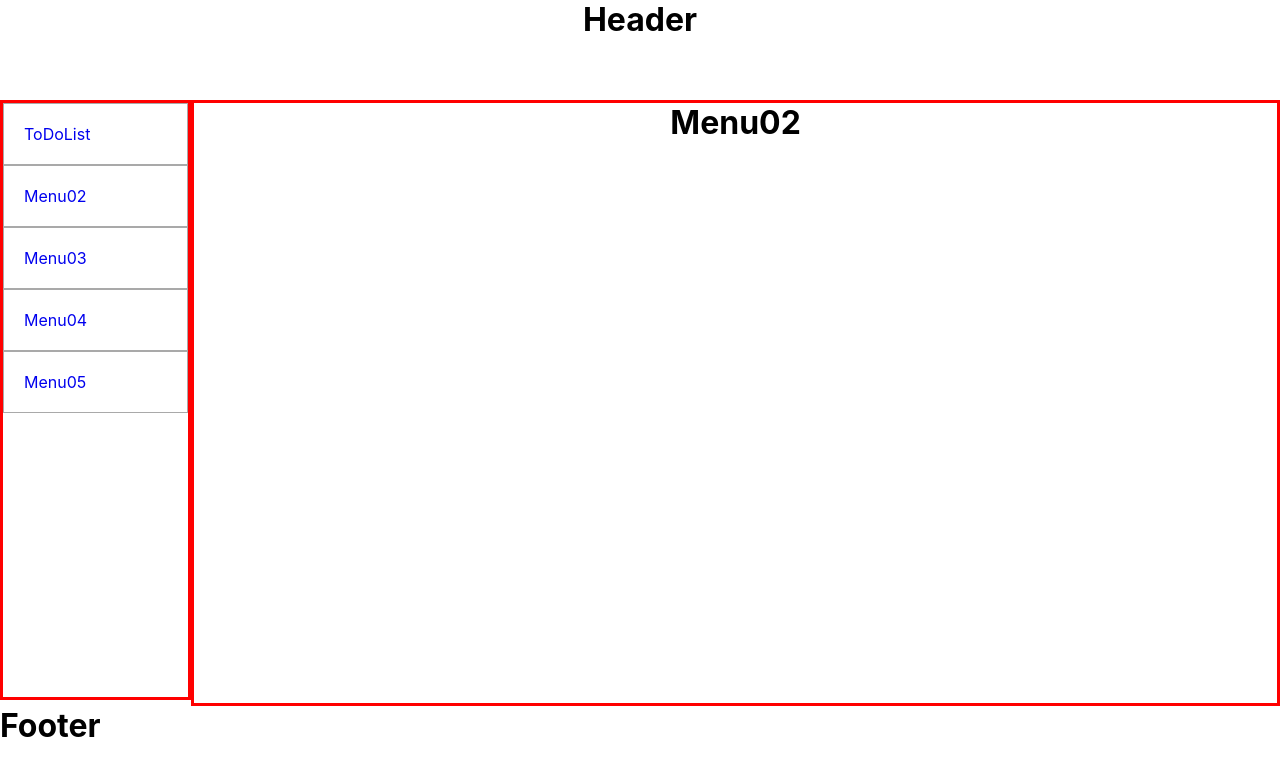
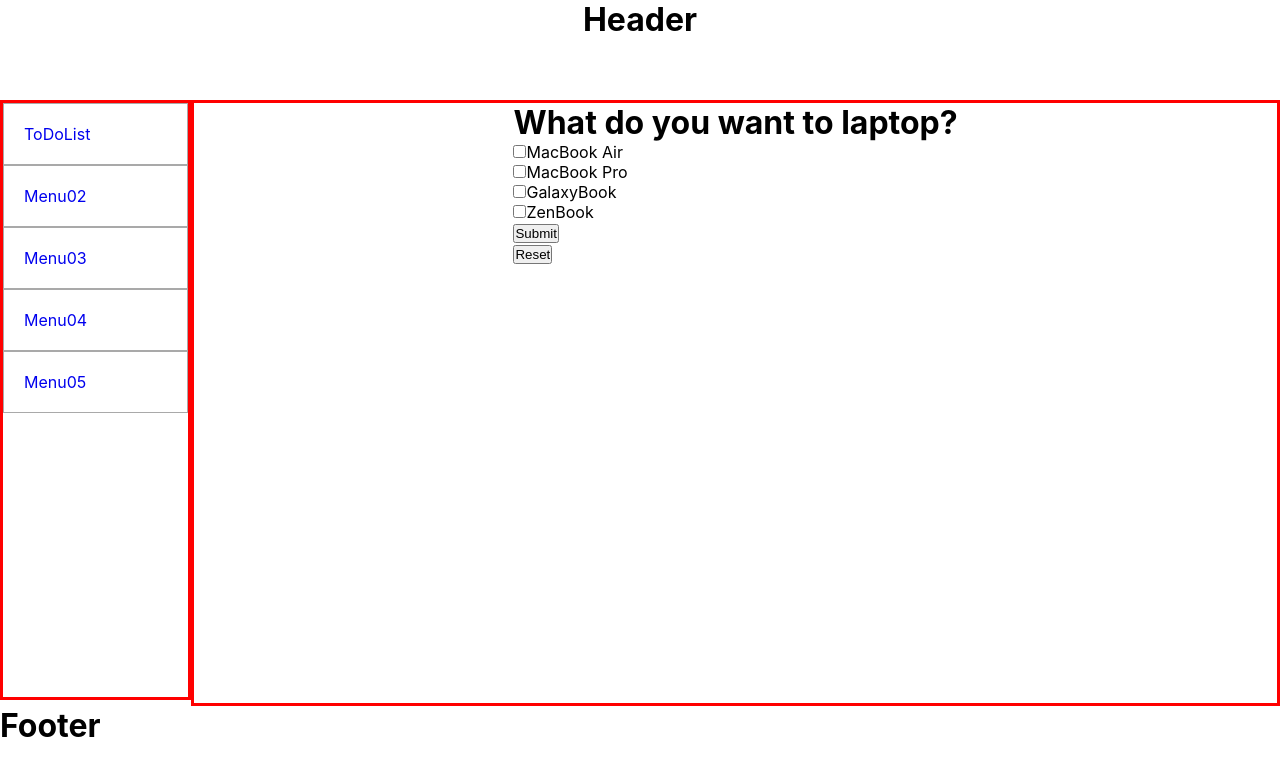
Before and after one commit to bigveloper/practice_layout, a React (Create React App) app: page /menu02 in a window 1280 px wide. Shown: the top 776 px of the page. Built offline with nearby package versions, Linux system fonts and the light colour scheme.

Commit message:
checkbox

```diff
--- a/src/pages/Menu02.jsx
+++ b/src/pages/Menu02.jsx
@@ -1,9 +1,34 @@
-/**
- * @description Menu02
- */
+import { useState, useEffect } from 'react';
 
 function Menu02() {
-    return <h1>Menu02</h1>;
+    const [laptop, setLaptop] = useState('');
+
+    const onChange = (e) => setLaptop(e.target.value);
+
+    useEffect(() => {
+        console.log(laptop);
+    }, [laptop]);
+
+    return (
+        <form>
+            <h1>What do you want to laptop?</h1>
+            <input type="checkbox" name="laptop" value="MacBookAir" onChange={onChange} />
+            MacBook Air
+            <br />
+            <input type="checkbox" name="laptop" value="MacBookPro" onChange={onChange} />
+            MacBook Pro
+            <br />
+            <input type="checkbox" name="laptop" value="GalaxyBook" onChange={onChange} />
+            GalaxyBook
+            <br />
+            <input type="checkbox" name="laptop" value="MacBookAir" onChange={onChange} />
+            ZenBook
+            <br />
+            <input type="submit" />
+            <br />
+            <input type="reset" />
+        </form>
+    );
 }
 
 export default Menu02;
```
